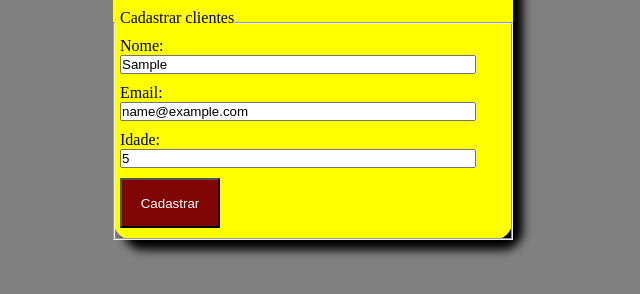
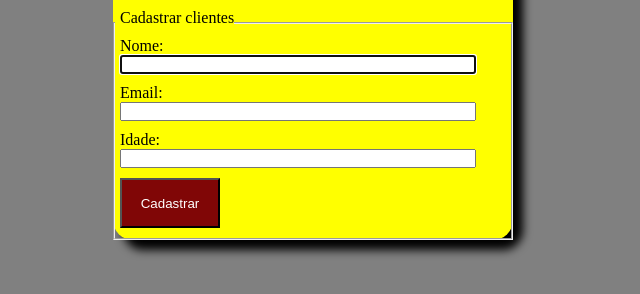
Before and after one commit to Vallulf/Mini_Projetos_JS, a plain HTML site: page Cadastro/index.html in a window 1280 px wide. Both pictures are taken after typing "Sample", "name@example.com", "5" into the empty fields and a click on the button "Cadastrar". Shown: the part 304-598 px from the top of the page, without its empty margins (327-967 px from the left). Drawn offline with Linux system fonts and the light colour scheme.

Commit message:
atualização de js

```diff
--- a/Cadastro/index.html
+++ b/Cadastro/index.html
@@ -14,7 +14,7 @@
         </header>
         <fieldset>
             <legend>Cadastrar clientes</legend>
-        <form action="" method="post">
+        <form action="" method="post" id="formCadastro">
             <p>
                 <label for="inome">Nome:</label>
                 <input type="text" name="nome" id="inome" required autocomplete="name" maxlength="30">
--- a/Cadastro/script.js
+++ b/Cadastro/script.js
@@ -1,19 +1,31 @@
 
-let cadastrar = document.getElementById('cadastrar')
+let formulario = document.getElementById('formCadastro')
 
 function cadastro (event){
     event.preventDefault()
 
-    let nome = document.getElementById('inome').value
-    let email = document.getElementById('imail').value
-    let idade = document.getElementById('ida').value
+    let Campnome = document.getElementById('inome')
+    let Campemail = document.getElementById('imail')
+    let Campidade = document.getElementById('ida')
+
+    let nome = Campnome.value
+    let email = Campemail.value
+    let idade = Campidade.value
 
     if ( nome !== '' && email !== '' && idade !== ''){
         alert(`Nome: ${nome}
                Email: ${email}
                Idade: ${idade}`)
+
+               Campnome.value=''
+               Campemail.value=''
+               Campidade.value=''
+
+            Campnome.focus()
+    }else{
+        alert('Preencha todos os campos')
     }
 }
 
 
-cadastrar.addEventListener('click' , cadastro)
+formulario.addEventListener('submit' , cadastro)
```
